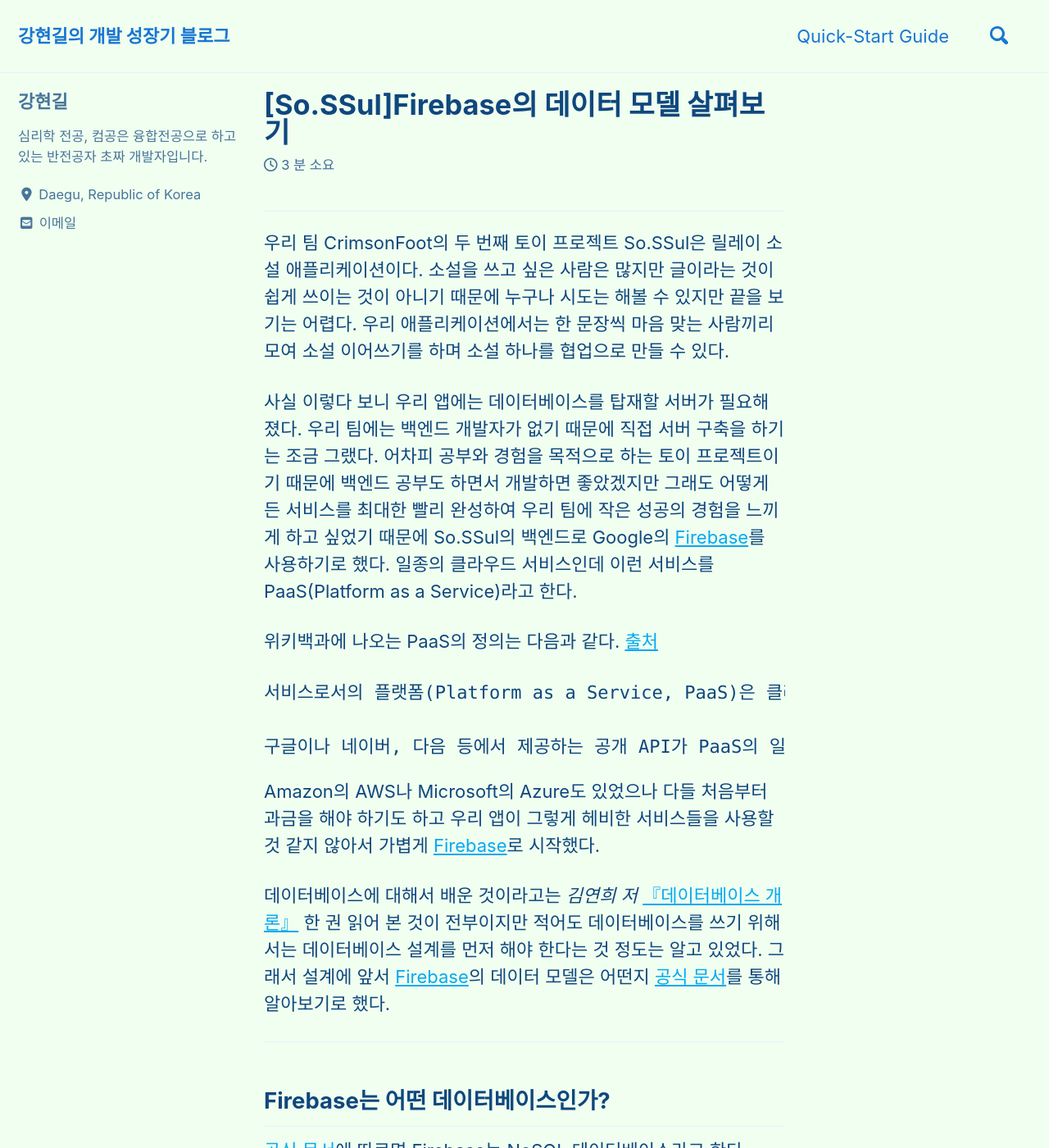
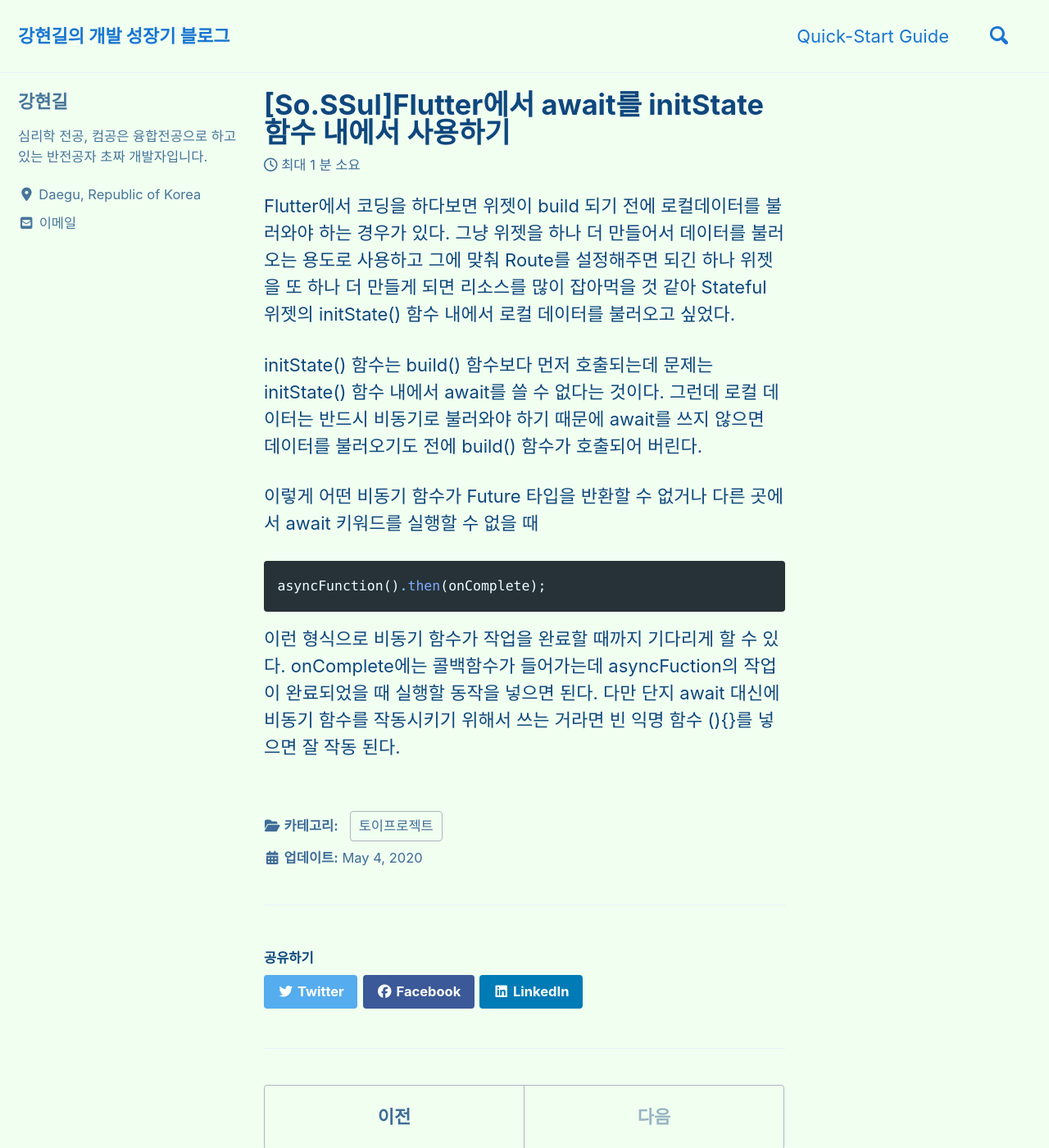
Before and after one commit to nammunsik/tksuns12.github.io, a Jekyll site: the page built from _posts/2020-05-04-second-post.md, in a window 1280 px wide and 1400 px high. Shown: the whole window at 82% size. Built offline with Jekyll 4.4.1, drawn with Linux system fonts in a browser that asks for light colours; cached includes are drawn as plain includes; nearby versions of some CDN libraries; comment, search, counter and statistics services are not loaded; some of the changed text lies outside the part shown.

Commit message:
포스팅

````diff
--- a/_posts/2020-05-03-first-post.markdown
+++ b/_posts/2020-05-03-first-post.markdown
@@ -1,7 +1,7 @@
 ---
 title: "(TIL) 마크다운은 무엇인가?"
 date: 2020-05-03 12:54:24 -0400
-categories: 마크다운
+categories: 마크다운 TIL
 ---
 
 Github 블로그에 글을 포스팅하기 위해서는 마크다운이라는 마크업(?) 언어를 사용해야 한다고 한다. 나는 아직도 배울 게 산더미처럼 많지만 그래도 내가 배운 것들, 그리고 여러가지 유용한 정보들을 이곳에 기록하기 위해서는 마크다운 사용법을 익혀둘 필요가 있다.
--- /dev/null
+++ b/_posts/2020-05-04-second-post.md
@@ -0,0 +1,17 @@
+---
+title: "[So.SSul]Flutter에서 await를 initState 함수 내에서 사용하기"
+date: 2020-05-04 12:54:24 -0400
+categories: 토이프로젝트
+---
+
+Flutter에서 코딩을 하다보면 위젯이 build 되기 전에 로컬데이터를 불러와야 하는 경우가 있다. 그냥 위젯을 하나 더 만들어서 데이터를 불러오는 용도로 사용하고 그에 맞춰 Route를 설정해주면 되긴 하나 위젯을 또 하나 더 만들게 되면 리소스를 많이 잡아먹을 것 같아 Stateful 위젯의 initState() 함수 내에서 로컬 데이터를 불러오고 싶었다.
+
+initState() 함수는 build() 함수보다 먼저 호출되는데 문제는 initState() 함수 내에서 await를 쓸 수 없다는 것이다. 그런데 로컬 데이터는 반드시 비동기로 불러와야 하기 때문에 await를 쓰지 않으면 데이터를 불러오기도 전에 build() 함수가 호출되어 버린다.
+
+이렇게 어떤 비동기 함수가 Future 타입을 반환할 수 없거나 다른 곳에서 await 키워드를 실행할 수 없을 때
+
+```dart
+asyncFunction().then(onComplete);
+```
+
+이런 형식으로 비동기 함수가 작업을 완료할 때까지 기다리게 할 수 있다. onComplete에는 콜백함수가 들어가는데 asyncFuction의 작업이 완료되었을 때 실행할 동작을 넣으면 된다. 다만 단지 await 대신에 비동기 함수를 작동시키기 위해서 쓰는 거라면 빈 익명 함수 (){}를 넣으면 잘 작동 된다.
````
Also changed, not shown: _posts/2020-05-04-first-post.md (+1 -1 lines).
